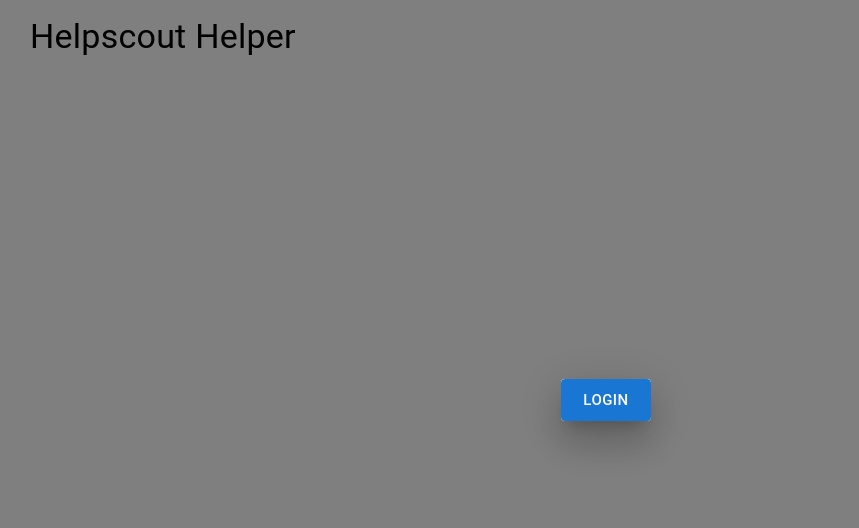
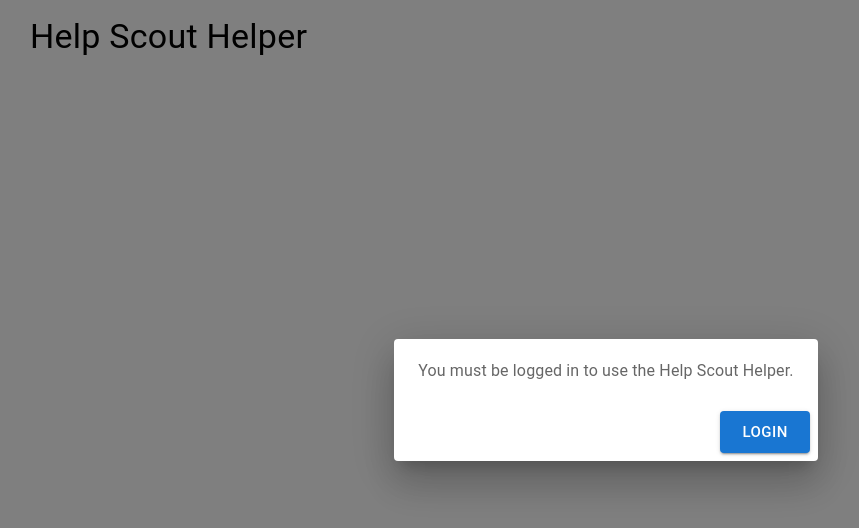
Before and after one commit to CruGlobal/help-connect-web, a React (Vite) app: page / in a window 1280 px wide. Shown: the top 528 px of the page, without its empty margins (34-893 px from the left). Built offline with nearby package versions, Linux system fonts and the light colour scheme.

Commit message:
Improving UX of login modal & name consistency

```diff
--- a/src/components/Header.tsx
+++ b/src/components/Header.tsx
@@ -7,7 +7,7 @@
     <Box component="header" sx={{ py: 2 }}>
       <Container maxWidth="lg">
         <Typography component="h1" variant="h4">
-          Helpscout Helper
+          Help Scout Helper
         </Typography>
       </Container>
     </Box>
--- a/src/components/Login.tsx
+++ b/src/components/Login.tsx
@@ -1,9 +1,19 @@
 import React from "react";
-import { Button, Dialog } from "@mui/material";
+import Button from "@mui/material/Button";
+import Dialog from "@mui/material/Dialog";
+import DialogActions from "@mui/material/DialogActions";
+import DialogContent from "@mui/material/DialogContent";
+import DialogContentText from "@mui/material/DialogContentText";
 
 export const Login: React.FC = () => {
   return (
     <Dialog open={true}>
+      <DialogContent>
+        <DialogContentText>
+          You must be logged in to use the Help Scout Helper.
+        </DialogContentText>
+      </DialogContent>
+      <DialogActions>
         <Button
           variant="contained"
           size="large"
@@ -11,6 +21,7 @@
         >
           Login
         </Button>
+      </DialogActions>
     </Dialog>
   );
 };
```
Lines whose indentation alone changed are shown as unchanged.
